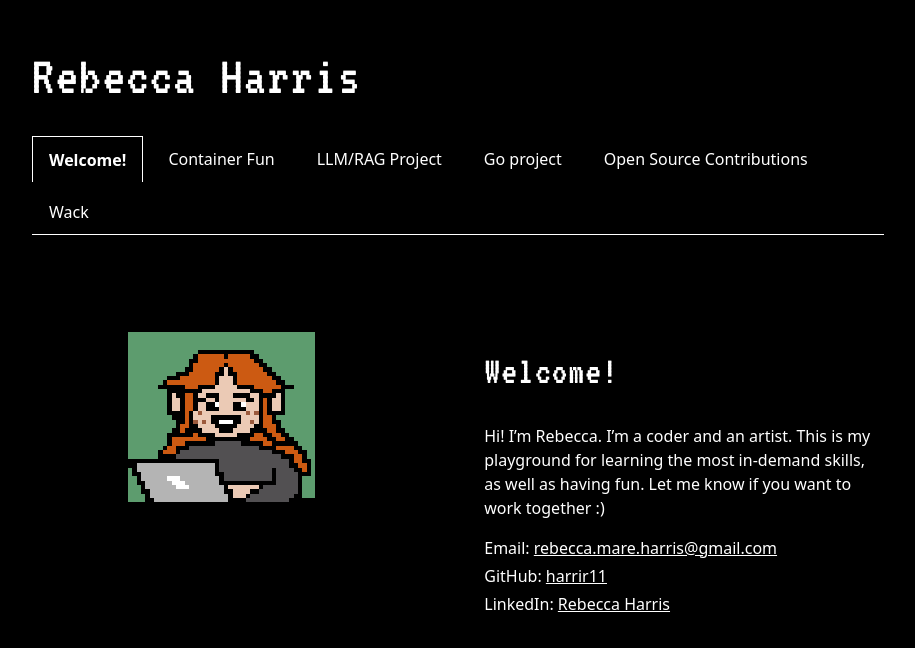
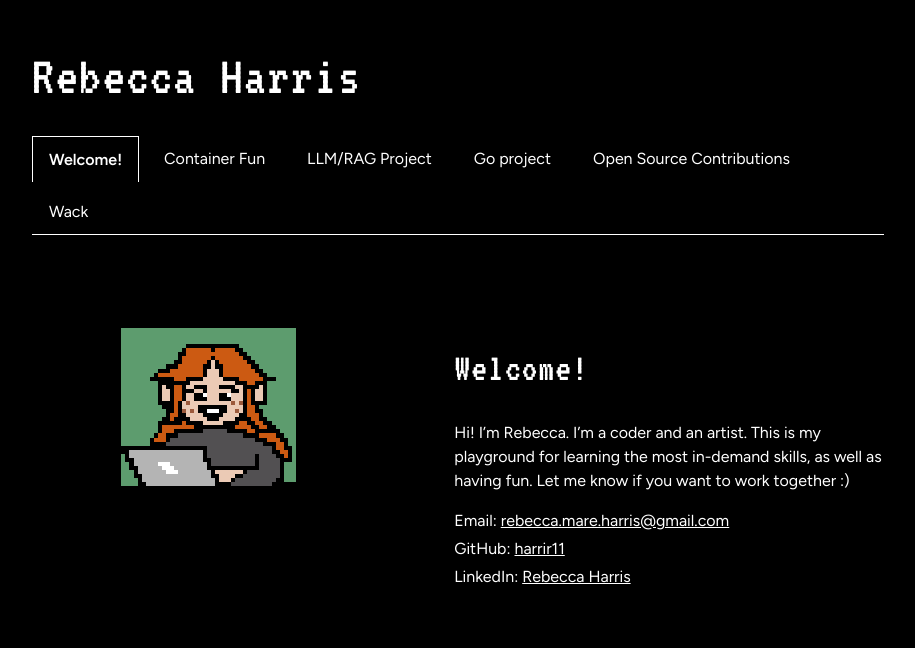
Before and after one commit to harrir11/Skills_Portfolio, a React (Vite) app: page / in a window 1280 px wide. Shown: the top 648 px of the page, without its empty margins (182-1097 px from the left). Built offline with nearby package versions, Linux system fonts and the light colour scheme.

Commit message:
Update index.css

```diff
--- a/src/index.css
+++ b/src/index.css
@@ -7,7 +7,7 @@ body {
   margin: 0;
   background: #000;
   color: #fff;
-  font-family: system-ui, -apple-system, "Segoe UI", Roboto, sans-serif;
+  font-family: "Figtree", system-ui, -apple-system, "Segoe UI", Roboto, sans-serif;
   line-height: 1.5;
 }
 
```
